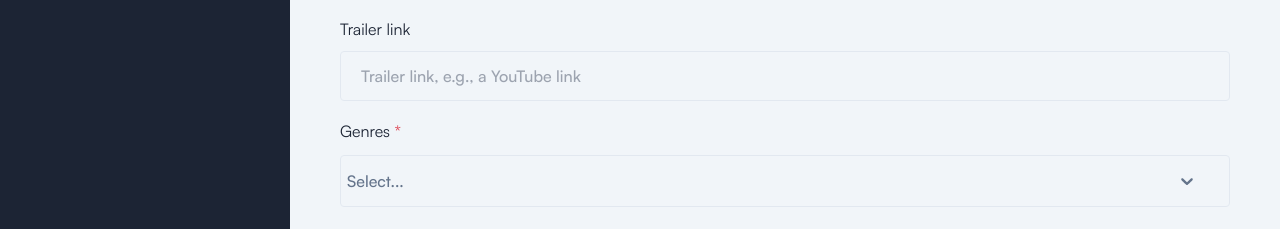
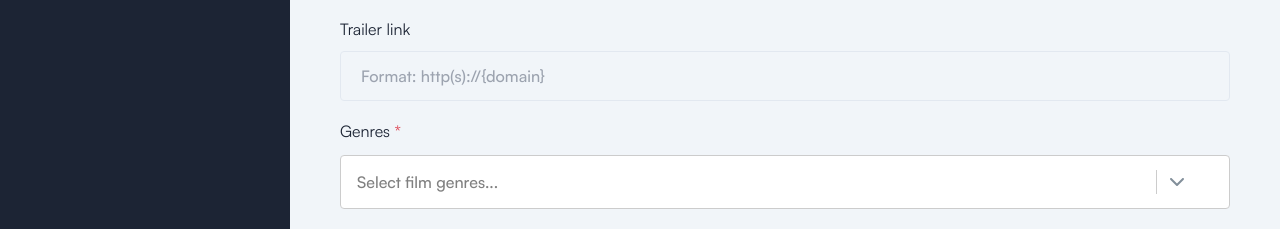
Before and after one commit to duc-lt-mor/cinema-admin-ui, a Next.js app: page /film/1 in a window 1280 px wide. Shown: the part 553-782 px from the top of the page. Built offline with nearby package versions, Linux system fonts and the light colour scheme; a web font is replaced by a local one.

Commit message:
film modal ui

```diff
--- a/app/film/[id]/page.tsx
+++ b/app/film/[id]/page.tsx
@@ -1,5 +1,7 @@
 "use client";
 import AuthLayout from "@/app/layouts/auth-layout";
+import DropdownIndicator from "@/components/CustomSelect/DropdownIndicator";
+import MultiValueRemove from "@/components/CustomSelect/MultiValueRemove";
 import { useForm } from "react-hook-form";
 import Select from "react-select";
 
@@ -14,34 +16,61 @@ enum FilmGenre {
   ROMANCE = "romance",
 }
 
-const FilmModal = () => {
-  const { handleSubmit } = useForm();
+type TFilmFormInput = {
+  name: string;
+  description: string;
+  poster?: FileList;
+  trailer?: string;
+  genres: FilmGenre;
+  director: string;
+  cast?: string[];
+  releasedAt: string;
+  durationInMinutes: string;
+};
+
+const FilmForm = () => {
+  const {
+    handleSubmit,
+    register,
+    formState: { errors },
+  } = useForm<TFilmFormInput>();
   return (
     <AuthLayout>
       <form onSubmit={handleSubmit((data) => console.log(data))}>
         <div className="p-6.5">
           <div className="mb-4.5">
-            <label className="mb-2.5 block text-black dark:text-white">
+            <label
+              className="mb-2.5 block text-black dark:text-white"
+              htmlFor="name"
+            >
               Name <span className="text-meta-1">*</span>
             </label>
             <input
               type="text"
+              {...register("name", { required: true })}
               placeholder="Film name"
-              required
               className="w-full rounded border-[1.5px] border-stroke bg-transparent py-3 px-5 font-medium outline-none transition focus:border-primary active:border-primary disabled:cursor-default disabled:bg-whiter dark:border-form-strokedark dark:bg-form-input dark:focus:border-primary"
             />
+            {errors?.name?.type === "required" && <p>Name is required</p>}
           </div>
 
           <div className="mb-6">
-            <label className="mb-2.5 block text-black dark:text-white">
+            <label
+              className="mb-2.5 block text-black dark:text-white"
+              htmlFor="description"
+            >
               Description <span className="text-meta-1">*</span>
             </label>
             <textarea
               rows={6}
+              {...register("description")}
               placeholder="Film description"
               required
               className="w-full rounded border-[1.5px] border-stroke bg-transparent py-3 px-5 font-medium outline-none transition focus:border-primary active:border-primary disabled:cursor-default disabled:bg-whiter dark:border-form-strokedark dark:bg-form-input dark:focus:border-primary"
             ></textarea>
+            {errors?.description?.type === "required" && (
+              <p>Description is required</p>
+            )}
           </div>
 
           <div className="mb-4.5">
@@ -51,7 +80,34 @@ const FilmModal = () => {
             <input
               type="file"
               className="w-full cursor-pointer rounded-lg border-[1.5px] border-stroke bg-transparent font-medium outline-none transition file:mr-5 file:border-collapse file:cursor-pointer file:border-0 file:border-r file:border-solid file:border-stroke file:bg-whiter file:py-3 file:px-5 file:hover:bg-primary file:hover:bg-opacity-10 focus:border-primary active:border-primary disabled:cursor-default disabled:bg-whiter dark:border-form-strokedark dark:bg-form-input dark:file:border-form-strokedark dark:file:bg-white/30 dark:file:text-white dark:focus:border-primary"
+              {...register("poster", {
+                validate: (value?: FileList) => {
+                  if (value && value.length > 0) {
+                    const acceptedFormats = [
+                      "png",
+                      "jpg",
+                      "jpeg",
+                      "svg",
+                      "webp",
+                    ];
+                    const fileExtension = value[0].name
+                      .split(".")
+                      .pop()
+                      ?.toLowerCase();
+                    if (
+                      fileExtension &&
+                      !acceptedFormats.includes(fileExtension)
+                    ) {
+                      return false;
+                    }
+                  }
+                  return true;
+                },
+              })}
             />
+            {errors?.poster?.type === "validate" && (
+              <p>Only image files are allowed</p>
+            )}
           </div>
 
           <div className="mb-4.5">
@@ -60,73 +116,108 @@ const FilmModal = () => {
             </label>
             <input
               type="text"
-              placeholder="Trailer link, e.g., a YouTube link"
+              {...register("trailer", {
+                pattern:
+                  /https?:\/\/(www\.)?[-a-zA-Z0-9@:%._\+~#=]{1,256}\.[a-zA-Z0-9()]{1,6}\b([-a-zA-Z0-9()@:%_\+.~#?&//=]*)/,
+              })}
+              placeholder="Format: http(s)://{domain}"
               className="w-full rounded border-[1.5px] border-stroke bg-transparent py-3 px-5 font-medium outline-none transition focus:border-primary active:border-primary disabled:cursor-default disabled:bg-whiter dark:border-form-strokedark dark:bg-form-input dark:focus:border-primary"
             />
+            {errors?.trailer?.type === "pattern" && <p>Must be a full URL</p>}
           </div>
 
           <div className="mb-4.5">
-            <label
-              className="mb-3 block text-black dark:text-white"
-              htmlFor="film-genres"
-            >
+            <label className="mb-3 block text-black dark:text-white">
               Genres <span className="text-meta-1">*</span>
             </label>
 
             <Select
               isMulti
               required
-              name="film-genres"
+              name={register("genres").name}
               options={Object.values(FilmGenre).map((genre) => {
                 return {
                   value: genre,
                   label: genre,
                 };
               })}
-              className="relative z-20 w-full rounded border border-stroke p-1.5 pr-8 font-medium outline-none transition focus:border-primary active:border-primary dark:border-form-strokedark dark:bg-form-input"
-              unstyled
-              styles={{
-                multiValue: (base) => {
-                  return {
-                    ...base,
-                    display: "flex",
-                    flexWrap: "wrap",
-                    alignItems: "center",
-                  };
-                },
-                multiValueLabel(base) {
-                  return {
-                    ...base,
-                    boxSizing: "border-box",
-                    borderStyle: "solid",
-                    margin: "0.375rem",
-                    borderRadius: "0.25rem",
-                    borderWidth: ".5px",
-                    paddingLeft: "0.625rem",
-                    paddingRight: "0.625rem",
-                    paddingTop: "0.375rem",
-                    paddingBottom: "0.375rem",
-                    fontSize: "1rem",
-                    lineHeight: "1.25rem",
-                    fontWeight: "500",
-                    borderColor: "rgb(46 58 71)",
-                    backgroundColor: "rgb(255 255 255 / 0.3)",
-                  };
-                },
+              placeholder="Select film genres..."
+              components={{
+                MultiValueRemove,
+                DropdownIndicator,
+              }}
+              classNames={{
+                control: () =>
+                  "relative z-20 w-full rounded border border-stroke p-1.5 pr-8 font-medium outline-none transition focus:border-primary active:border-primary dark:border-form-strokedark dark:bg-form-input dark:text-white",
+                multiValue: () =>
+                  "m-1.5 flex items-center justify-center rounded border-[.5px] border-stroke bg-gray py-1.5 px-2.5 text-base font-medium dark:border-strokedark dark:bg-white/30",
+                multiValueLabel: () => " text-body dark:text-white",
+                input: () => "text-body dark:text-bodydark",
+                placeholder: () => "ml-1 text-body dark:text-bodydark",
+                menu: () =>
+                  "dark:border-form-strokedark dark:bg-form-input dark:text-white focus:bg-bodydark",
               }}
             />
-            {/* </div> */}
           </div>
 
           <div className="mb-4.5">
             <label className="mb-2.5 block text-black dark:text-white">
-              Director
+              Director <span className="text-meta-1">*</span>
             </label>
             <input
               type="text"
+              {...register("director", { required: true })}
               placeholder="Director name"
               className="w-full rounded border-[1.5px] border-stroke bg-transparent py-3 px-5 font-medium outline-none transition focus:border-primary active:border-primary disabled:cursor-default disabled:bg-whiter dark:border-form-strokedark dark:bg-form-input dark:focus:border-primary"
             />
+            {errors?.director?.type === "required" && (
+              <p>Director name is required</p>
+            )}
+          </div>
+
+          <div className="mb-4.5">
+            <label className="mb-2.5 block text-black dark:text-white">
+              Cast
+            </label>
+            <input
+              type="text"
+              {...register("cast")}
+              placeholder="Actor names, serapated by comma (,)"
+              className="w-full rounded border-[1.5px] border-stroke bg-transparent py-3 px-5 font-medium outline-none transition focus:border-primary active:border-primary disabled:cursor-default disabled:bg-whiter dark:border-form-strokedark dark:bg-form-input dark:focus:border-primary"
+            />
+          </div>
+
+          <div className="mb-4.5">
+            <label className="mb-2.5 block text-black dark:text-white">
+              Release year <span className="text-meta-1">*</span>
+            </label>
+            <input
+              type="text"
+              {...register("releasedAt", {
+                pattern: /190[0-9]|19[1-9][0-9]|20[0-9]{2}|2100/,
+              })}
+              placeholder="Release year"
+              className="w-full rounded border-[1.5px] border-stroke bg-transparent py-3 px-5 font-medium outline-none transition focus:border-primary active:border-primary disabled:cursor-default disabled:bg-whiter dark:border-form-strokedark dark:bg-form-input dark:focus:border-primary"
+            />
+            {errors?.releasedAt?.type === "pattern" && (
+              <p>Must be a valid year between 1900 and 2100</p>
+            )}
+          </div>
+
+          <div className="mb-4.5">
+            <label className="mb-2.5 block text-black dark:text-white">
+              Duration (minutes) <span className="text-meta-1">*</span>
+            </label>
+            <input
+              type="text"
+              {...register("durationInMinutes", { pattern: /^\d*\.?\d+$/ })}
+              required
+              placeholder="Duration in minutes"
+              className="w-full rounded border-[1.5px] border-stroke bg-transparent py-3 px-5 font-medium outline-none transition focus:border-primary active:border-primary disabled:cursor-default disabled:bg-whiter dark:border-form-strokedark dark:bg-form-input dark:focus:border-primary"
+            />
+            {errors?.durationInMinutes?.type === "pattern" && (
+              <p>Must be a positive number</p>
+            )}
           </div>
 
           <div className="buttons flex flex-row-reverse gap-5">
@@ -143,4 +234,4 @@ const FilmModal = () => {
   );
 };
 
-export default FilmModal;
+export default FilmForm;
--- /dev/null
+++ b/components/CustomSelect/DropdownIndicator.tsx
@@ -0,0 +1,26 @@
+import { DropdownIndicatorProps, components } from "react-select";
+
+const DropdownIndicator = (props: DropdownIndicatorProps) => {
+  return (
+    <components.DropdownIndicator {...props}>
+      <svg
+        width="24"
+        height="24"
+        viewBox="0 0 24 24"
+        fill="none"
+        xmlns="http://www.w3.org/2000/svg"
+      >
+        <g opacity="0.8">
+          <path
+            fillRule="evenodd"
+            clipRule="evenodd"
+            d="M5.29289 8.29289C5.68342 7.90237 6.31658 7.90237 6.70711 8.29289L12 13.5858L17.2929 8.29289C17.6834 7.90237 18.3166 7.90237 18.7071 8.29289C19.0976 8.68342 19.0976 9.31658 18.7071 9.70711L12.7071 15.7071C12.3166 16.0976 11.6834 16.0976 11.2929 15.7071L5.29289 9.70711C4.90237 9.31658 4.90237 8.68342 5.29289 8.29289Z"
+            fill="#637381"
+          ></path>
+        </g>
+      </svg>
+    </components.DropdownIndicator>
+  );
+};
+
+export default DropdownIndicator;
--- /dev/null
+++ b/components/CustomSelect/MultiValueRemove.tsx
@@ -0,0 +1,26 @@
+import { MultiValueRemoveProps, components } from "react-select";
+
+const MultiValueRemove = (props: MultiValueRemoveProps) => {
+  return (
+    <components.MultiValueRemove {...props}>
+      <span className="cursor-pointer pl-2 hover:text-danger">
+        <svg
+          width="12"
+          height="12"
+          viewBox="0 0 12 12"
+          fill="none"
+          xmlns="http://www.w3.org/2000/svg"
+        >
+          <path
+            fillRule="evenodd"
+            clipRule="evenodd"
+            d="M9.35355 3.35355C9.54882 3.15829 9.54882 2.84171 9.35355 2.64645C9.15829 2.45118 8.84171 2.45118 8.64645 2.64645L6 5.29289L3.35355 2.64645C3.15829 2.45118 2.84171 2.45118 2.64645 2.64645C2.45118 2.84171 2.45118 3.15829 2.64645 3.35355L5.29289 6L2.64645 8.64645C2.45118 8.84171 2.45118 9.15829 2.64645 9.35355C2.84171 9.54882 3.15829 9.54882 3.35355 9.35355L6 6.70711L8.64645 9.35355C8.84171 9.54882 9.15829 9.54882 9.35355 9.35355C9.54882 9.15829 9.54882 8.84171 9.35355 8.64645L6.70711 6L9.35355 3.35355Z"
+            fill="currentColor"
+          ></path>
+        </svg>
+      </span>
+    </components.MultiValueRemove>
+  );
+};
+
+export default MultiValueRemove;
--- a/package.json
+++ b/package.json
@@ -27,6 +27,8 @@
     "react": "18.2.0",
     "react-apexcharts": "^1.4.1",
     "react-dom": "18.2.0",
+    "react-hook-form": "^7.49.3",
+    "react-select": "^5.8.0",
     "react-toastify": "^9.1.3",
     "tailwindcss": "3.3.3",
     "typescript": "5.1.6"
```
Also changed, not shown: 1 other file (tests, documents, lock files or other folders).
